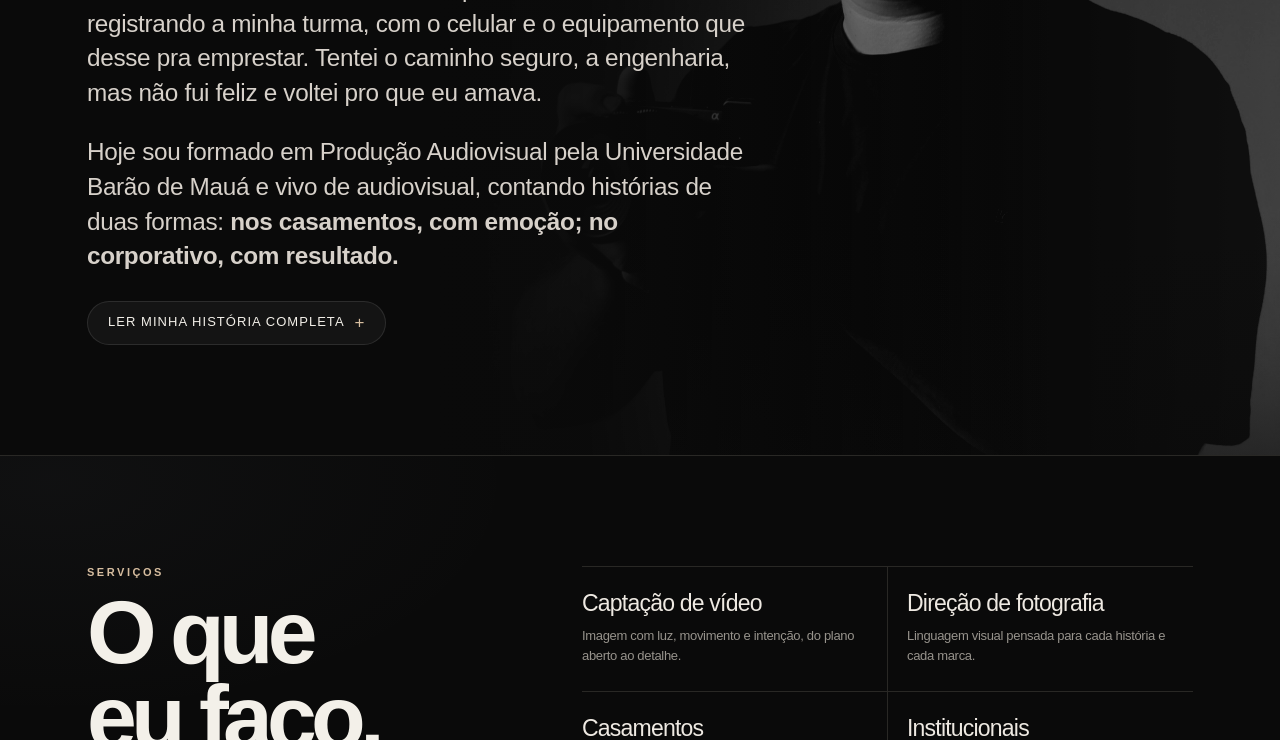
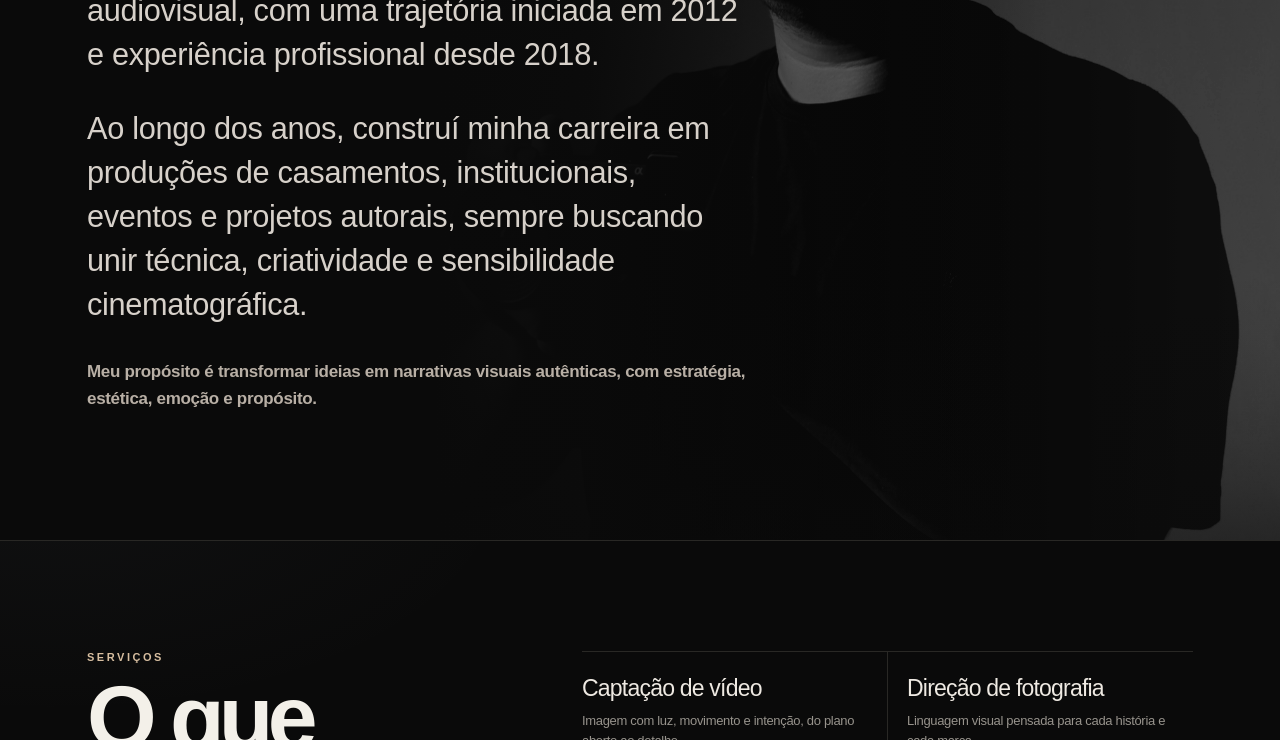
Before and after one commit to gabrielhsousa-hs/gabrielhenriquefilmmaker, a plain HTML site: page index.html in a window 1280 px wide. Shown: the part 3214-3954 px from the top of the page. Drawn offline with Linux system fonts and the light colour scheme.

Commit message:
Volta a bio original na secao Sobre
Co-Authored-By: Claude Sonnet 5.5 <noreply@anthropic.com>
Claude-Session: https://claude.ai/code/session_01NhDB3SdSxZnhfLY4Mou5tv

```diff
--- a/index.html
+++ b/index.html
@@ -163,16 +163,8 @@
     #sobre::after { content: ""; position: absolute; z-index: 1; inset: 0; background: linear-gradient(90deg, #0a0a0a 0%, #0a0a0a 34%, rgba(10,10,10,.95) 46%, rgba(10,10,10,.38) 68%, rgba(10,10,10,0) 82%), linear-gradient(0deg, rgba(10,10,10,.5) 0%, rgba(10,10,10,.33) 6%, rgba(10,10,10,.17) 13%, rgba(10,10,10,.05) 20%, rgba(10,10,10,0) 26%, rgba(10,10,10,0) 77%, #0a0a0a 100%); pointer-events: none; }
     .about-grid { position: relative; z-index: 2; width: 100%; }
     .about-copy { max-width: 660px; }
-    .about-body { margin-top: 40px; font-size: clamp(19px,1.9vw,27px); line-height: 1.43; color: #d7d1ca; }
+    .about-body { margin-top: 48px; font-size: clamp(21px,2.4vw,33px); line-height: 1.43; color: #d7d1ca; }
     .about-body p { margin-top: 0; }
-    .about-more { margin-top: 26px; font-size: 17px; line-height: 1.6; color: #b8afa5; }
-    .about-more summary { display: inline-flex; align-items: center; gap: 10px; cursor: pointer; list-style: none; padding: 11px 20px; border: 1px solid var(--glass-line, #3b3732); border-radius: 40px; background: var(--glass-bg, rgba(255,255,255,.04)); color: var(--fg, #f3efe9); font-size: 13px; letter-spacing: .08em; text-transform: uppercase; }
-    .about-more summary::-webkit-details-marker { display: none; }
-    .about-more summary::after { content: "+"; color: var(--accent, #d4af37); font-size: 17px; line-height: 1; }
-    .about-more[open] summary::after { content: "\2013"; }
-    .about-more summary:hover, .about-more summary:focus-visible { border-color: rgba(215,190,160,.6); }
-    .about-long { margin-top: 22px; }
-    .about-long p { margin: 0 0 16px; }
     .about-body .about-purpose { color: #b8afa5; font-size: 17px; line-height: 1.6; }
     .about-body .about-purpose strong { font-weight: 650; }
 
@@ -409,17 +401,9 @@
           <div class="eyebrow">Quem está por trás da câmera</div>
           <h2>Olhar.<br>Processo.<br>História.</h2>
           <div class="about-body">
-            <p>Sou o <strong>Gabriel</strong>, filmmaker de Ribeirão Preto. Desde moleque, lá nos anos 2000, o audiovisual faz parte da minha vida: cresci registrando a minha turma, com o celular e o equipamento que desse pra emprestar. Tentei o caminho seguro, a engenharia, mas não fui feliz e voltei pro que eu amava.</p>
-            <p>Hoje sou formado em Produção Audiovisual pela Universidade Barão de Mauá e vivo de audiovisual, contando histórias de duas formas: <strong>nos casamentos, com emoção; no corporativo, com resultado.</strong></p>
-            <details class="about-more">
-              <summary>Ler minha história completa</summary>
-              <div class="about-long">
-                <p>Eu nasci em Ribeirão Preto e cresci em Catanduva, cercado de amigos que tinham banda e andavam de skate. Desde moleque, lá nos anos 2000, acompanhando essa turma, eu já registrava tudo: shows, campeonatos de skate, clipes, batalhas de rima e viagens. Eu nem sabia que aquilo se chamava audiovisual. Só sabia que me sentia bem fazendo, e cresci dentro disso.</p>
-                <p>Comecei com o que tinha: celular e câmeras semi-profissionais emprestadas de amigos. Por medo de arriscar, tentei o caminho seguro e passei quatro anos na engenharia da computação, mas não fui feliz ali e voltei pro que eu amava. Em 2017 comprei minha primeira câmera profissional, e os primeiros trabalhos de foto viraram uma renda extra, que virou paixão e, depois, profissão. Desde aquele mesmo ano tenho ao meu lado a Gabi, minha esposa desde 2022, que me apoia em cada passo.</p>
-                <p>Hoje vivo de audiovisual e cresço a cada projeto. Nos casamentos, meu trabalho é emoção: guardar o que não se repete. No corporativo, é resultado: vídeo que comunica, engaja e entrega. Em comum, uma coisa só: gerar conexão, surpreender e deixar uma marca.</p>
-                <p>Acabei de me formar em Produção Audiovisual pela Universidade Barão de Mauá e sigo investindo na minha profissão e na minha carreira, sempre buscando entregar resultado.</p>
-              </div>
-            </details>
+            <p>Sou <strong>Gabriel Henrique</strong>, filmmaker e produtor audiovisual, com uma trajetória iniciada em 2012 e experiência profissional desde 2018.</p>
+            <p>Ao longo dos anos, construí minha carreira em produções de casamentos, institucionais, eventos e projetos autorais, sempre buscando unir técnica, criatividade e sensibilidade cinematográfica.</p>
+            <p class="about-purpose"><strong>Meu propósito é transformar ideias em narrativas visuais autênticas, com estratégia, estética, emoção e propósito.</strong></p>
           </div>
         </div>
       </div>
```
